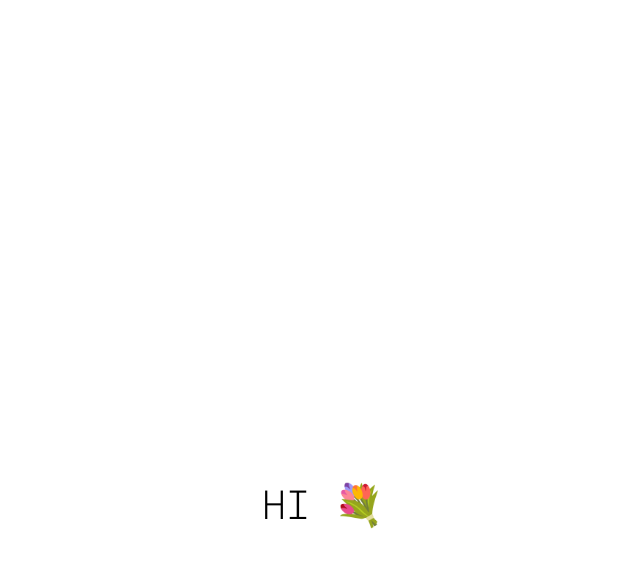
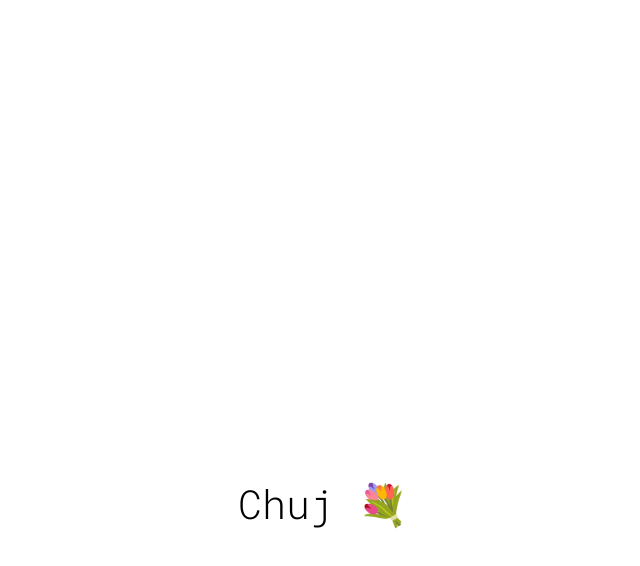
Before and after one commit to FOXjustFOX/maja, a plain HTML site: page index.html in a window 1280 px wide. Both pictures are taken after a click on the button "START!". Shown: the whole page, without its empty margins (317-957 px from the left). Drawn offline with Linux system fonts and the light colour scheme.

Commit message:
Update index.html

```diff
--- a/index.html
+++ b/index.html
@@ -10,7 +10,7 @@
     <meta name="viewport" content="width=device-width, initial-scale=1.0">
     <link rel="stylesheet" href="styles.css">
 
-    <title>Hi😊</title>
+    <title>😊</title>
 
 </head>
 <body>
@@ -20,7 +20,7 @@
         </div>
 
         <div>
-            <h1 id="hello">HI 💐</h1>
+            <h1 id="hello">Chuj 💐</h1>
         </div>
 
             <!-- <div id="name-input" >
```
